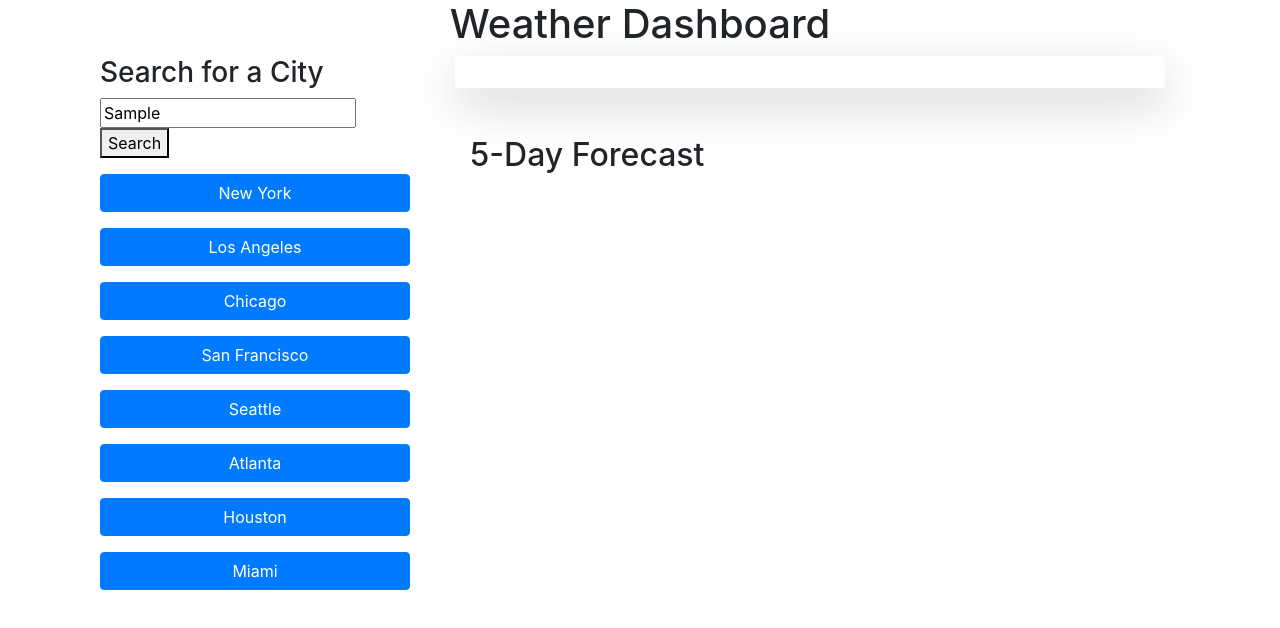
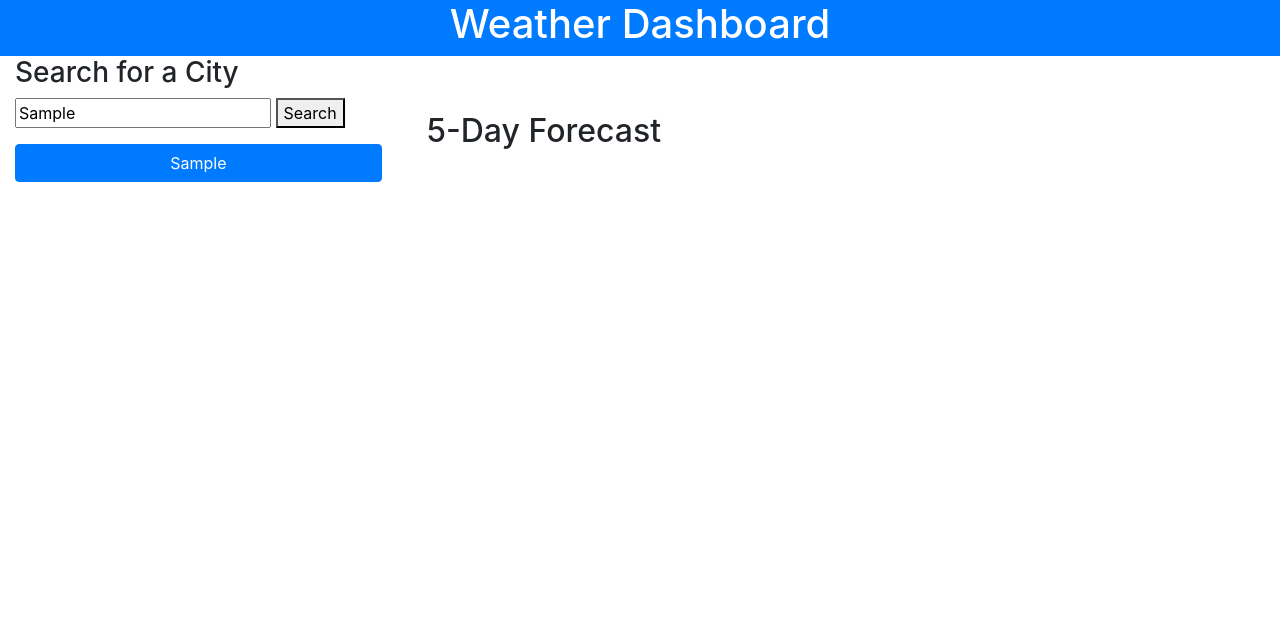
Before and after one commit to AdjoaHackman/My-Weather-Dashboard-, a plain HTML site: page index.html in a window 1280 px wide. Both pictures are taken after typing "Sample" into the empty fields and a click on the button "Search". Drawn offline with nearby package versions, Linux system fonts and the light colour scheme; no server answers.

Commit message:
committing final functionality and style changes

```diff
--- a/index.html
+++ b/index.html
@@ -11,11 +11,11 @@
     <!-- added the script above because I kept getting a CORS error after I created a fetch and when I was checking my code in the console -->
 </head>
 
-<body class="container">
-    <nav class="nav-bar justify-content-center d-flex">
+<body>
+    <nav class="nav-bar justify-content-center d-flex bg-primary text-white">
         <h1> Weather Dashboard</h1>
     </nav>
-<main class="main-forecast d-flex">
+<div class="main-forecast d-flex">
     <div class="row col-4">
         <div class="container">
             <h3> Search for a City</h3>
@@ -25,28 +25,25 @@
             </div>
 
             <div class="city-buttons d-flex flex-column">
-                <button type="button" class="btn btn-primary mt-3" >New York</button>
+                <!-- <button type="button" class="btn btn-primary mt-3" >New York</button>
                 <button type="button" class="btn btn-primary mt-3">Los Angeles</button>
                 <button type="button" class="btn btn-primary mt-3">Chicago</button>
                 <button type="button" class="btn btn-primary mt-3">San Francisco</button>
                 <button type="button" class="btn btn-primary mt-3">Seattle</button>
                 <button type="button" class="btn btn-primary mt-3">Atlanta</button>
                 <button type="button" class="btn btn-primary mt-3">Houston</button>
-                <button type="button" class="btn btn-primary mt-3">Miami</button>
+                <button type="button" class="btn btn-primary mt-3">Miami</button> -->
             </div>
         </div>
     </div>
     <div class="forecast container-lg col-8">
-        <div class="single-day d-flex flex-row margin-top shadow-lg p-3 mb-5 bg-body rounded">
-
+        <div class="single-day d-flex flex-row p-1 mb-5">
         </div>
-        <div class="container">
             <h2>5-Day Forecast</h2>
-        </div>
         <div class="forecast-cards d-flex flex-md-row">
         </div>
     </div>
-</main>
+</div>
 
     <!-- <div>
         <div class="forecast col-8">
--- a/script.js
+++ b/script.js
@@ -1,5 +1,13 @@
 $(document).ready(function () {
-    var search = $("#search-button").click(function(){
+    showSearchHistory()
+    $(".city-buttons").on("click", ".btn",function (event) {
+        // getCityGeoCodes
+        //add .btn to the list of classes because the city button class applied to the whole div instead of the buttons and was giving an error
+        //adding a click handler on the container (city buttons) that gets fired when the buttons get clicked. The .on event listener was used in place of .click.
+        // console.log(e)
+        getCityGeoCodes(event.target.innerText)
+    })
+    var search = $("#search-button").click(function () {
         //need practice with understanding how to obtain and calling api's
         var cityName = $("#search-input").val()
         //    alert(cityName)
@@ -9,17 +17,17 @@ $(document).ready(function () {
     //I want to be able to create a function that will call the open weather api so that when the user clicks the search button, the city they entered will show up with the weather data from the API. To get the information for the acceptance criteria, I need to get the long/lat from one api and then use another endpoint (same api) to get the remaining weather data i.e. temp, humidity, etc.
     //pass parameter, making the call, and parse
     const APIkey = "43d3ce9a4d6be02e5f3dbc9ba49a17b0"
-    var apiURL = 'http://api.openweathermap.org/geo/1.0/direct?q={cityName}&limit=5&units=imperial&appid=' + APIkey ;
+    var apiURL = 'http://api.openweathermap.org/geo/1.0/direct?q={cityName}&limit=5&units=imperial&appid=' + APIkey;
     var weatherAPI = "https://api.openweathermap.org/data/2.5/forecast?lat={lat}&lon={lon}&units=imperial&appid=" + APIkey;
-    //learned from tutor and the API website that I can update the weather units by addung &units=imperial to the URL, all URL's actions are separated by &.
-    function getCityGeoCodes (cityName) {
-       var validURL = apiURL.replace("{cityName}",cityName);
+    //learned from tutor and the API website that I can update the weather units by adding &units=imperial to the URL, all URL's actions are separated by &.
+    function getCityGeoCodes(cityName) {
+        var validURL = apiURL.replace("{cityName}", cityName);
         //replace function is the first parameter of what we are looking for and the second parameter is the new value we are looking for
         //    alert(validURL)
         $.ajax({
             url: validURL,
             method: 'GET',
-            success: function(response) {
+            success: function (response) {
                 // Handle the API response here
                 console.log(response);
                 // alert(response)
@@ -31,24 +39,25 @@ $(document).ready(function () {
                 getCurrentAPI(json[0].lat, json[0].lon)
                 // alert(json[0].lon)
             },
-            error: function(xhr, status, error) {
+            error: function (xhr, status, error) {
                 // Handle errors here
                 // console.error(status, error);
             }
 
         });
-        function getCurrentAPI (lat,lon) {
+        function getCurrentAPI(lat, lon) {
             var currentAPI = "https://api.openweathermap.org/data/2.5/weather?lat={lat}&lon={lon}&units=imperial&appid=" + APIkey;
-            var currentURL = currentAPI.replace("{lat}",lat);
-            var currentURL = currentURL.replace("{lon}",lon);
+            var currentURL = currentAPI.replace("{lat}", lat);
+            var currentURL = currentURL.replace("{lon}", lon);
             $.ajax({
                 url: currentURL,
                 method: 'GET',
-                success: function(response) {
+                success: function (response) {
                     console.log(response)
                     var singleDay = document.querySelector(".single-day")
                     let cardelement = document.createElement("div")
-                    cardelement.classList.add("card", "w-100")
+                    cardelement.classList.add("card", "w-100", "bg-success","border-0", "text-white", "p-2")
+                    singleDay.innerHTML = ""
                     singleDay.append(cardelement)
                     var dailyTemp = document.createElement("div")
                     dailyTemp.innerHTML = "Temp: " + Math.floor(response.main.temp) + "&deg;F"
@@ -60,62 +69,63 @@ $(document).ready(function () {
                     cardelement.append(dailyHumidity)
                     dailyHumidity.textContent = "Humidity: " + response.main.humidity + "%"
                     let dailyWeatherIcon = document.createElement("img")
-                    dailyWeatherIcon.setAttribute("src",`https://openweathermap.org/img/wn/${response.weather[0].icon}@2x.png`)
+                    dailyWeatherIcon.setAttribute("src", `https://openweathermap.org/img/wn/${response.weather[0].icon}@2x.png`)
                     dailyWeatherIcon.classList.add("daily-icon")
                     cardelement.prepend(dailyWeatherIcon)
                     let dailyForecastDate = document.createElement("h6")
                     cardelement.prepend(dailyForecastDate)
-                    var currentDate = new Date (response.dt * 1000)
-                    var currentMonth = currentDate.getMonth() +1
+                    var currentDate = new Date(response.dt * 1000)
+                    var currentMonth = currentDate.getMonth() + 1
                     var currentDay = currentDate.getDate()
                     var currentYear = currentDate.getFullYear()
                     dailyForecastDate.textContent = `${cityName} ${currentMonth}/${currentDay}/${currentYear}`
                     //creating a string to display on the page. We are using the templates (back ticks) to create the string. Taught by my tutor
                 },
-                error: function(xhr, status, error) {
+                error: function (xhr, status, error) {
                     // Handle errors here
                     console.error(status, error);
                 }
             });
         }
-    function getWeatherApi(lat,lon) {
-        var weatherURL = weatherAPI.replace("{lat}",lat);
-        var weatherURL = weatherURL.replace("{lon}",lon);
+        function getWeatherApi(lat, lon) {
+            var weatherURL = weatherAPI.replace("{lat}", lat);
+            var weatherURL = weatherURL.replace("{lon}", lon);
             // alert(weatherURL)
             $.ajax({
                 url: weatherURL,
                 method: 'GET',
-            success: function(response) {
+                success: function (response) {
                     // Handle the API response here
                     console.log(response);
-                for (let index = 0; index < response.list.length; index+=8) {
+                    document.querySelector(".forecast-cards").innerHTML = ""
+                    for (let index = 0; index < response.list.length; index += 8) {
                         const forecast = response.list[index];
                         console.log(forecast)
                         let cardelement = document.createElement("div")
-                    cardelement.classList.add("card","bg-forecast-cards")
+                        cardelement.classList.add("card","w-100", "bg-forecast-cards")
                         let listelement = document.createElement("ul")
-                    listelement.classList.add("list-group","list-group-flush", "bg-forecast-cards")
+                        listelement.classList.add("list-group", "list-group-flush", "bg-forecast-cards")
                         let temperature = document.createElement("li")
                         temperature.classList.add("list-group-item", "bg-forecast-cards")
                         temperature.innerHTML = "Temp: " + Math.floor(forecast.main.temp) + "&deg;F"
                         let wind = document.createElement("li")
-                    wind.classList.add("list-group-item","bg-forecast-cards")
+                        wind.classList.add("list-group-item", "bg-forecast-cards")
                         wind.textContent = "Wind: " + Math.floor(forecast.wind.speed) + " MPH"
                         let humidity = document.createElement("li")
-                    humidity.classList.add("list-group-item","bg-forecast-cards" )
+                        humidity.classList.add("list-group-item", "bg-forecast-cards")
                         humidity.textContent = "Humidity: " + forecast.main.humidity + "%"
-                    listelement.append(temperature,humidity,wind)
+                        listelement.append(temperature, humidity, wind)
                         cardelement.append(listelement)
                         document.querySelector(".forecast-cards").append(cardelement)
                         let weatherIcon = document.createElement("img")
-                    weatherIcon.setAttribute("src",`https://openweathermap.org/img/wn/${forecast.weather[0].icon}@2x.png`)
+                        weatherIcon.setAttribute("src", `https://openweathermap.org/img/wn/${forecast.weather[0].icon}@2x.png`)
                         weatherIcon.classList.add("forecast-icons")
                         cardelement.prepend(weatherIcon)
                         let forecastDate = document.createElement("h5")
                         cardelement.prepend(forecastDate)
                         // forecastDate.textContent = forecast.dt_txt.split(" ")[0]
-                    var currentDate = new Date (forecast.dt * 1000)
-                    var currentMonth = currentDate.getMonth() +1
+                        var currentDate = new Date(forecast.dt * 1000)
+                        var currentMonth = currentDate.getMonth() + 1
                         var currentDay = currentDate.getDate()
                         var currentYear = currentDate.getFullYear()
                         forecastDate.textContent = `${currentMonth}/${currentDay}/${currentYear}`
@@ -134,8 +144,9 @@ $(document).ready(function () {
                         // alert(json[0].lat)
                         // getWeatherApi(json[0].lat, json[0].lon)
                         // alert(json[0].lon)
-            }},
-            error: function(xhr, status, error) {
+                    }
+                },
+                error: function (xhr, status, error) {
                     // Handle errors here
                     console.error(status, error);
                 }
@@ -143,20 +154,39 @@ $(document).ready(function () {
 
         }
     }
-    $("#search-button").click(function(element){
-        // var key = $(this).parent();
-        // var container = $(this).parent();
-        // var containerId = container.attr("{cityName}");
-        // console.log("containerId", containerId);
-        // var savedText = key.children()[1].value
-        // container.textContent = savedText;
+    $("#search-button").click(function () {
 
         //select the input in here
         // get the string that you searched for;
         var cityNameKey = document.getElementById("search-input").value;
-        localStorage.setItem(cityNameKey, []);
+        var cityArray = localStorage.getItem("city")
+        if (cityArray) {
+            //this is where we will add to the existing array so it will show up in the saved searches. If not, we will just display the city
+            cityArray = JSON.parse(cityArray)
+            cityArray.push(cityNameKey)
+            localStorage.setItem("city", JSON.stringify(cityArray));
+            //parse turns a string into a readable object. Push allows us to add elements to an array - in this case, adding more cities to the array as the user continues to search. We are adding JSON.stringify to the value of the local storage because it converts an object to a string.
+        } else {
+            cityArray = localStorage.setItem("city", JSON.stringify([cityNameKey]))
+        }
+        showSearchHistory()
+    })      //every time we are creating a local storage key, the key has to be a string with quotes
+    function showSearchHistory() {
+        //retrieve information from local storage and then render a button for each city
+        var cityArray = localStorage.getItem("city")
+        if (!cityArray) {
+            return
+        }
+        cityArray = JSON.parse(cityArray)
+        document.querySelector(".city-buttons").innerHTML = ""
+        for (let index = 0; index < cityArray.length; index++) {
+            const cityName = cityArray[index];
+            let listelement = document.createElement("button")
+            listelement.classList.add("btn","btn-primary","mt-3")
+            listelement.innerHTML = cityName
+            document.querySelector(".city-buttons").append(listelement)
 
+        }
+    // const APIkey = "43d3ce9a4d6be02e5f3dbc9ba49a17b0"
+}
 })
-// const APIkey = "43d3ce9a4d6be02e5f3dbc9ba49a17b0"
-
-})
--- a/styles.css
+++ b/styles.css
@@ -1,10 +1,5 @@
 body {
-
-}
-
-main {
-
-
+    font-family: "Madimi One", sans-serif;
 }
 
 .forecast-cards {
```
Lines whose indentation alone changed are shown as unchanged.
